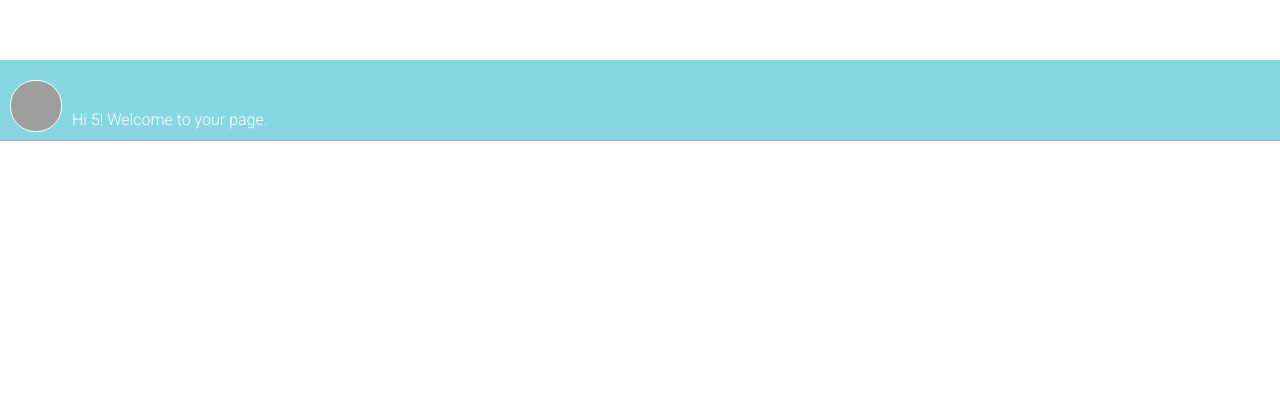
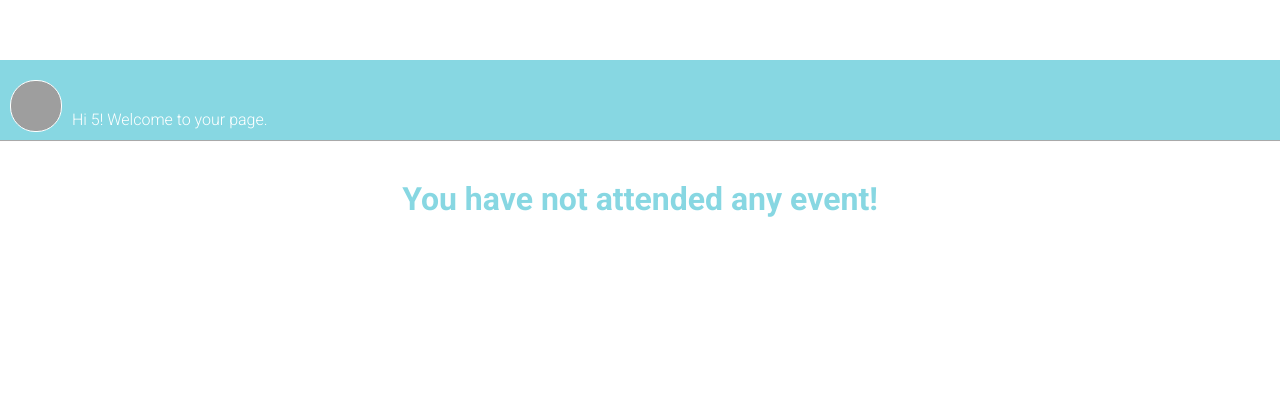
Before and after one commit to BKBjorns/Jump, a PHP site: page /user.php in a window 1280 px wide. Shown: the top 420 px of the page. Run offline with PHP 8.4, Linux system fonts and the light colour scheme; a user stored in the database is signed in; data comes from the database, SQL or seed files in the repository; some libraries are stand-ins or nearby versions; grey boxes are pictures that could not be loaded.

Commit message:
No attended events

```diff
--- a/EventApp/css/main.css
+++ b/EventApp/css/main.css
@@ -9,6 +9,13 @@ p {
   font-family: 'Roboto', sans-serif;
   font-size: 10px;
   font-weight: 300;
+}
+h2 {
+  font-family: 'Roboto', sans-serif;
+  color: #87d7e2;
+  text-align: center;
+  margin-top: 40px;
+  font-size: 32px;
 }
 h4 {
   font-family: 'Roboto', sans-serif;
--- a/EventApp/less/main.less
+++ b/EventApp/less/main.less
@@ -20,6 +20,14 @@ p{
     font-family: @font-base;
     font-size: @fontSize-p;
     font-weight: 300;
+}
+
+h2{
+  font-family: @font-base;
+  color: @color-base;
+  text-align: center;
+  margin-top:40px;
+  font-size: 32px;
 }
 
 h4{
--- a/EventApp/user.php
+++ b/EventApp/user.php
@@ -61,6 +61,21 @@ $userID = $_SESSION['userID'];
 //    //print_r ($array);
 //        $attend_stmt->close();
 
+  $attendQuery = "SELECT eventID FROM Attend WHERE userID = '$userID'";
+
+  $attend_stmt = $db->prepare($attendQuery);
+
+  $attend_stmt->execute();
+  $attend_stmt->bind_result($eventID);
+
+  $attend_stmt->store_result();
+  $attend_result = $attend_stmt->num_rows();
+
+  if($attend_result == 0){
+    echo "<h2>You have not attended any event!</h2>";
+  }else{
+
+
 
 //-- JOIN TO GET EVENTS USER ATTENDED ----------------------------------------
   $query = "SELECT Events.eventID, Events.title, Events.description, Events.startdate, Events.enddate, Events.time, Events.price, Events.location, Events.image, Events.link, Events.host FROM Events
@@ -109,6 +124,7 @@ $userID = $_SESSION['userID'];
  <?php  } ?>
  </div>
 
+<?php } ?>
 
 <?php
 include("footer.php");
```
